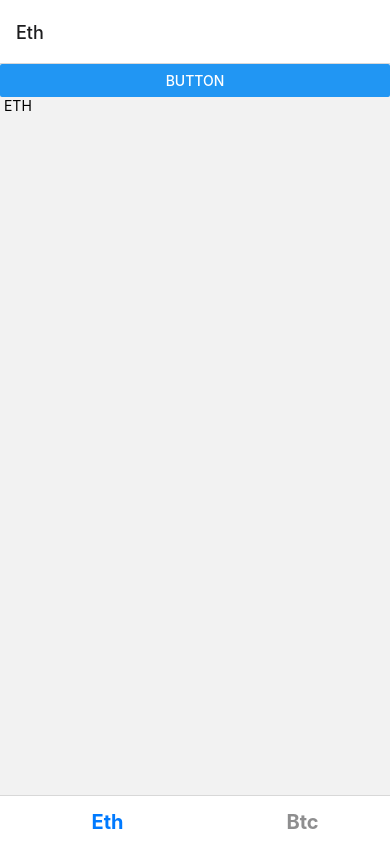
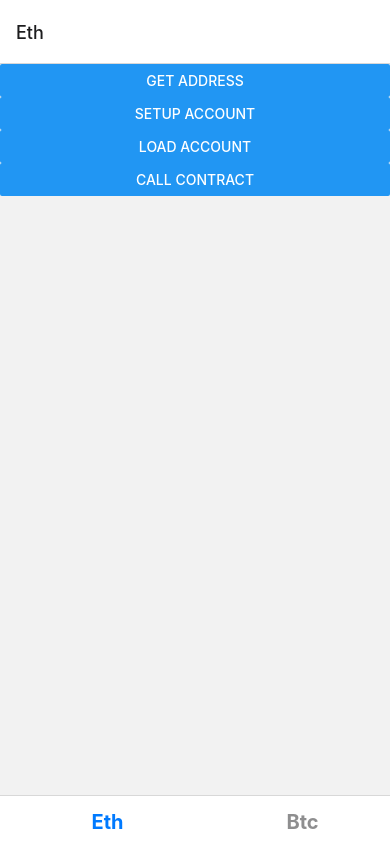
Before and after one commit to SamuelSlavka/zk-wallet, a React Native app in the folder ZkWallet/: screen /Eth in a window 390 px wide. Built offline with nearby package versions, Linux system fonts and the light colour scheme.

Commit message:
fixed java methods

```diff
--- a/ZkWallet/src/app/screens/Ethereum.tsx
+++ b/ZkWallet/src/app/screens/Ethereum.tsx
@@ -1,5 +1,4 @@
 import React from 'react';
-import {Text} from 'react-native';
 
 import '../utilities/global';
 import {NativeModules, Button, Alert} from 'react-native';
@@ -8,14 +7,37 @@ const Ethereum = () => {
   return (
     <>
       <Button
-        title="button"
+        title="get address"
         onPress={() => {
-          NativeModules.CommunicationNative.test('str', (str: any) => {
+          NativeModules.CommunicationNative.getAddress('str', (str: any) => {
             Alert.alert(str);
           });
         }}
       />
-      <Text> ETH </Text>
+      <Button
+        title="setup account"
+        onPress={() => {
+          NativeModules.CommunicationNative.setupAccount('str', (str: any) => {
+            Alert.alert(str);
+          });
+        }}
+      />
+      <Button
+        title="load account"
+        onPress={() => {
+          NativeModules.CommunicationNative.loadAccount('str', (str: any) => {
+            Alert.alert(str);
+          });
+        }}
+      />
+      <Button
+        title="call contract"
+        onPress={() => {
+          NativeModules.CommunicationNative.callContract('str', (str: any) => {
+            Alert.alert(str);
+          });
+        }}
+      />
     </>
   );
 };
```
Also changed, not shown: 3 other files (tests, documents, lock files or other folders).
